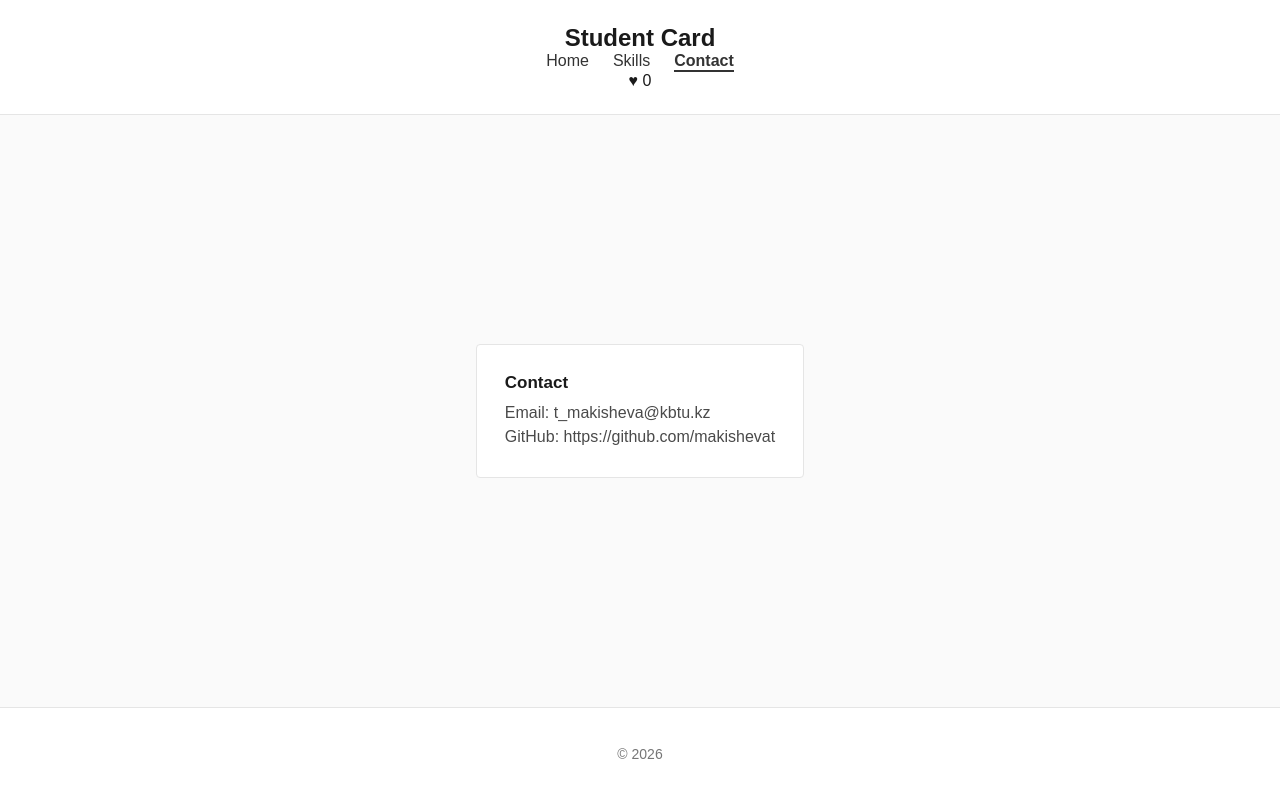
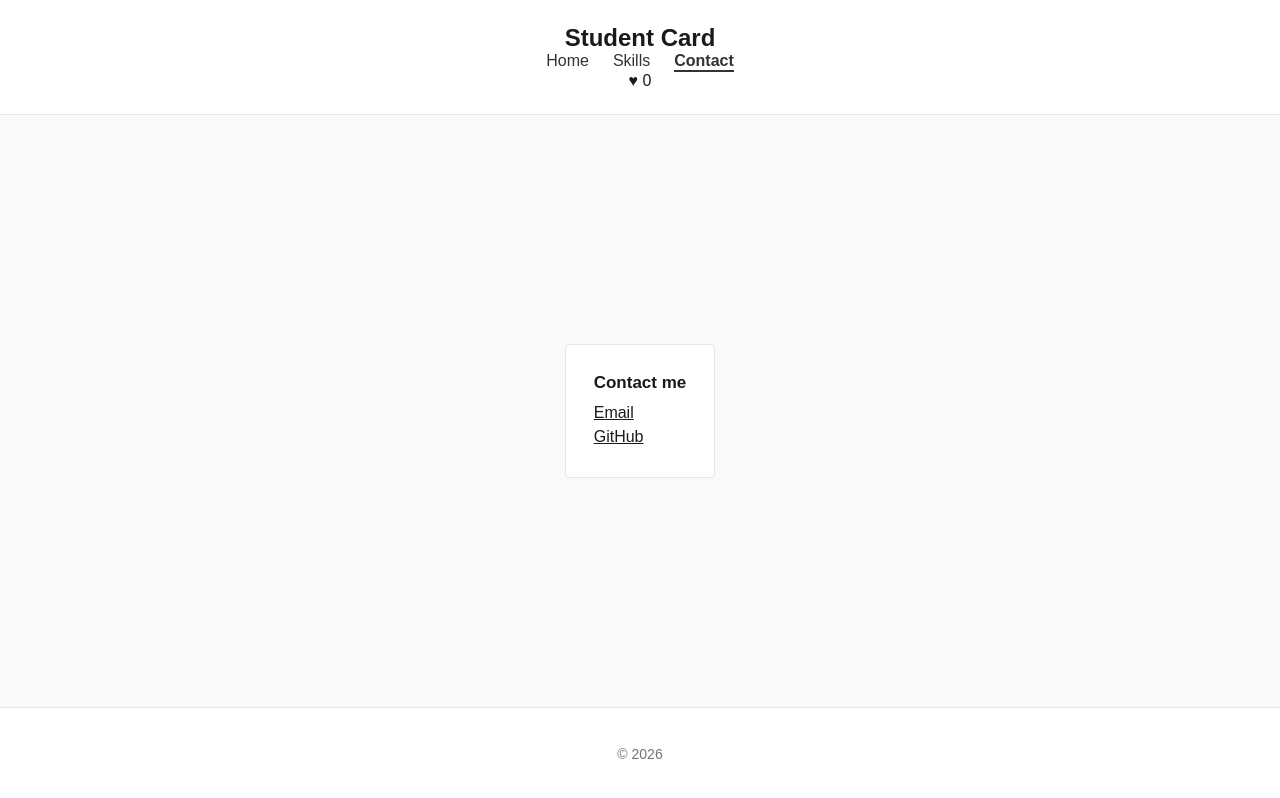
Before and after one commit to makishevat/iwamad-practice, a React (Vite) app: page /contact in a window 1280 px wide. Built offline with nearby package versions, Linux system fonts and the light colour scheme.

Commit message:
Week 4: routes, context, first test

```diff
--- a/index.html
+++ b/index.html
@@ -2,7 +2,7 @@
 <html lang="en">
   <head>
     <meta charset="UTF-8" />
-    <link rel="icon" type="image/png" href="/laptop.png />
+    <link rel="icon" type="image/png" href="/laptop.png" />
     <meta name="viewport" content="width=device-width, initial-scale=1.0" />
     <title>Profile-Card</title>
   </head>
--- a/package.json
+++ b/package.json
@@ -6,6 +6,7 @@
   "scripts": {
     "dev": "vite",
     "build": "tsc -b && vite build",
+    "postbuild": "node -e \"require('fs').copyFileSync('docs/index.html','docs/404.html')\"",
     "lint": "eslint .",
     "preview": "vite preview",
     "test": "vitest run"
--- a/src/components/ProfileCard.tsx
+++ b/src/components/ProfileCard.tsx
@@ -5,17 +5,13 @@ type ProfileCardProps = {
   education: string;
   gpa: string;
   avatarUrl: string;
-  email: string;
-  githubUrl: string;
 };
 
 export function ProfileCard({
   name,
   education,
   gpa,
-  avatarUrl,
-  email,
-  githubUrl,
+  avatarUrl
 }: ProfileCardProps) {
   return (
     <section className="card">
@@ -29,10 +25,6 @@ export function ProfileCard({
           <br />
           GPA: {gpa}
         </p>
-        <div className="links">
-          <a href={`mailto:${email}`}>Email</a>
-          <a href={githubUrl}>GitHub</a>
-        </div>
         <LikeButton />
       </div>
     </section>
--- a/src/pages/ContactPage.tsx
+++ b/src/pages/ContactPage.tsx
@@ -3,9 +3,18 @@ export function ContactPage() {
     <div className="gallery">
       <section className="card">
         <div className="card-text">
-          <h2>Contact</h2>
-          <p>Email: t_makisheva@kbtu.kz</p>
-          <p>GitHub: https://github.com/makishevat</p>
+          <h2>Contact me</h2>
+          <p>
+            <a href="mailto:tomirismakiseva@gmail.com">
+              Email
+            </a>
+          </p>
+          <p>
+            <a href="https://github.com/makishevat"
+               target="_blank">
+               GitHub
+            </a>
+          </p>
         </div>
       </section>
     </div>
--- a/src/pages/HomePage.tsx
+++ b/src/pages/HomePage.tsx
@@ -7,9 +7,7 @@ export function HomePage() {
         name="Makisheva Tomiris"
         education="Third-year IT Management Student at KBTU"
         gpa="3.52"
-        avatarUrl="/Photo_Tomiris.jpg"
-        email="you@example.com"
-        githubUrl="https://github.com/yourusername"
+        avatarUrl={`${import.meta.env.BASE_URL}Photo_Tomiris.jpg`}
       />
     </div>
   );
--- a/vite.config.ts
+++ b/vite.config.ts
@@ -4,6 +4,8 @@ import react from "@vitejs/plugin-react";
 
 export default defineConfig({
   plugins: [react()],
+  build: { outDir: 'docs'},
+  base: '/iwamad-practice/',
   test: {
     environment: "jsdom",
     globals: true,
```
Also changed, not shown: 8 other files (tests, documents, lock files or other folders).
